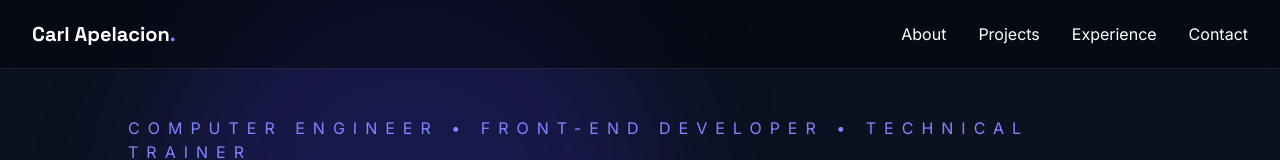
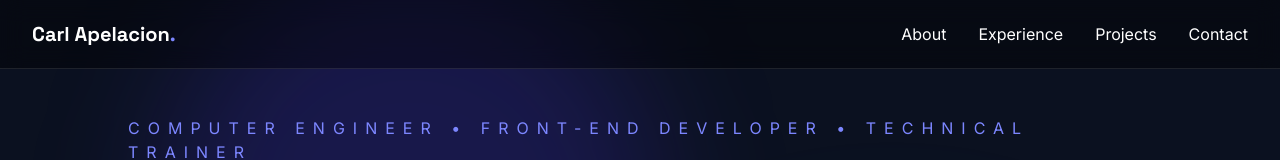
Before and after one commit to c4rlapelacion-oss/carl-portfolio, a React (Vite) app: page / in a window 1280 px wide. Shown: the top 160 px of the page. Built offline with nearby package versions, Linux system fonts and the light colour scheme.

Commit message:
Update Navbar.jsx

```diff
--- a/src/components/layout/Navbar.jsx
+++ b/src/components/layout/Navbar.jsx
@@ -9,8 +9,8 @@ export default function Navbar() {
 
         <div className="hidden md:flex gap-8">
           <a href="#about">About</a>
+          <a href="#experience">Experience</a>
           <a href="#projects">Projects</a>
-          <a href="#experience">Experience</a>
           <a href="#contact">Contact</a>
         </div>
 
```
